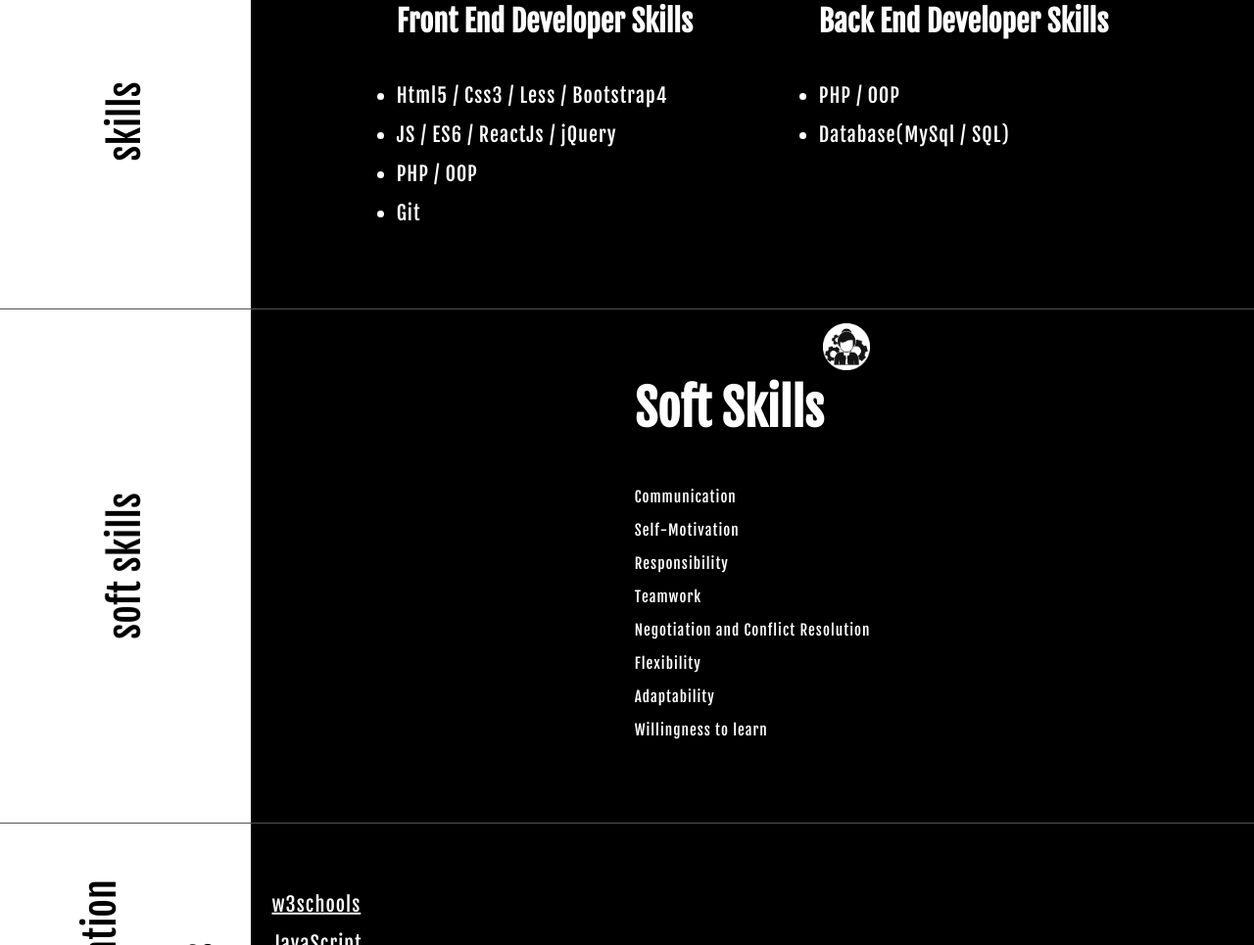
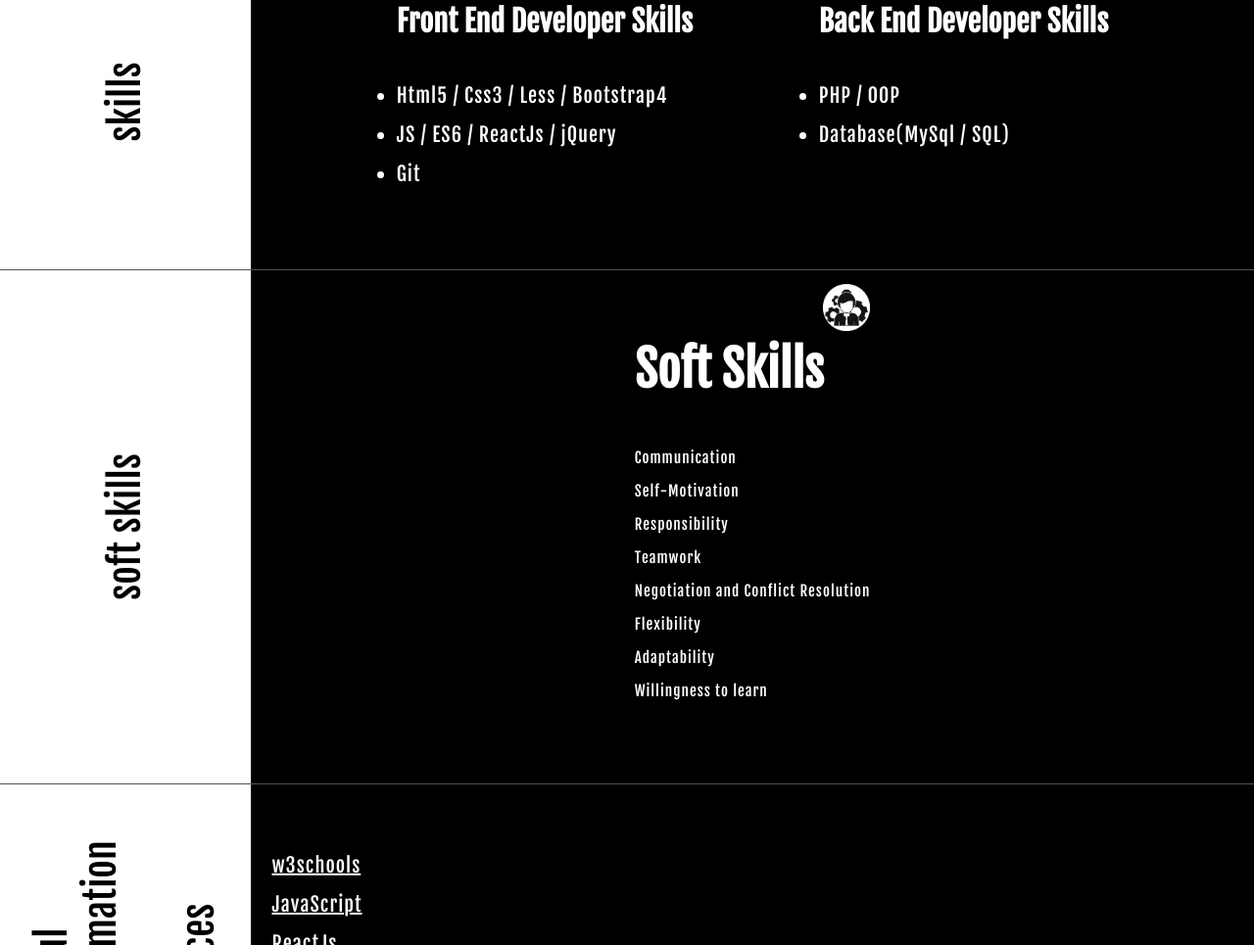
Before and after one commit to Sirarpy/SirarpiDavtyan, a website: page index.html in a window 1280 px wide. Shown: the part 1832-2797 px from the top of the page at 98% size. Drawn offline with nearby package versions, Linux system fonts and the light colour scheme.

Commit message:
Update index.html

```diff
--- a/index.html
+++ b/index.html
@@ -99,7 +99,6 @@
                 <ul>
                     <li>Html5 / Css3 / Less / Bootstrap4</li>
                     <li>JS / ES6 / ReactJs / jQuery</li>
-                    <li>PHP / OOP</li>
                     <li>Git</li>
                 </ul>
             </div>
```
